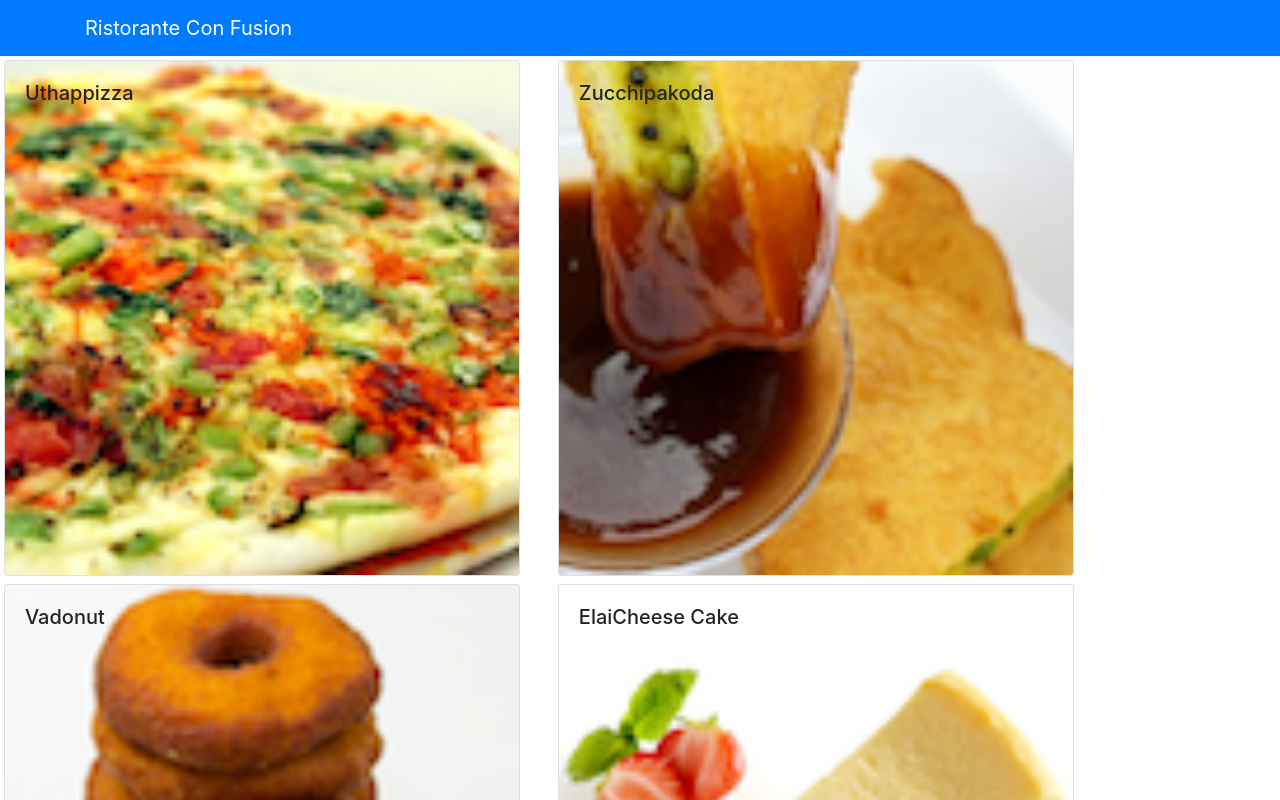
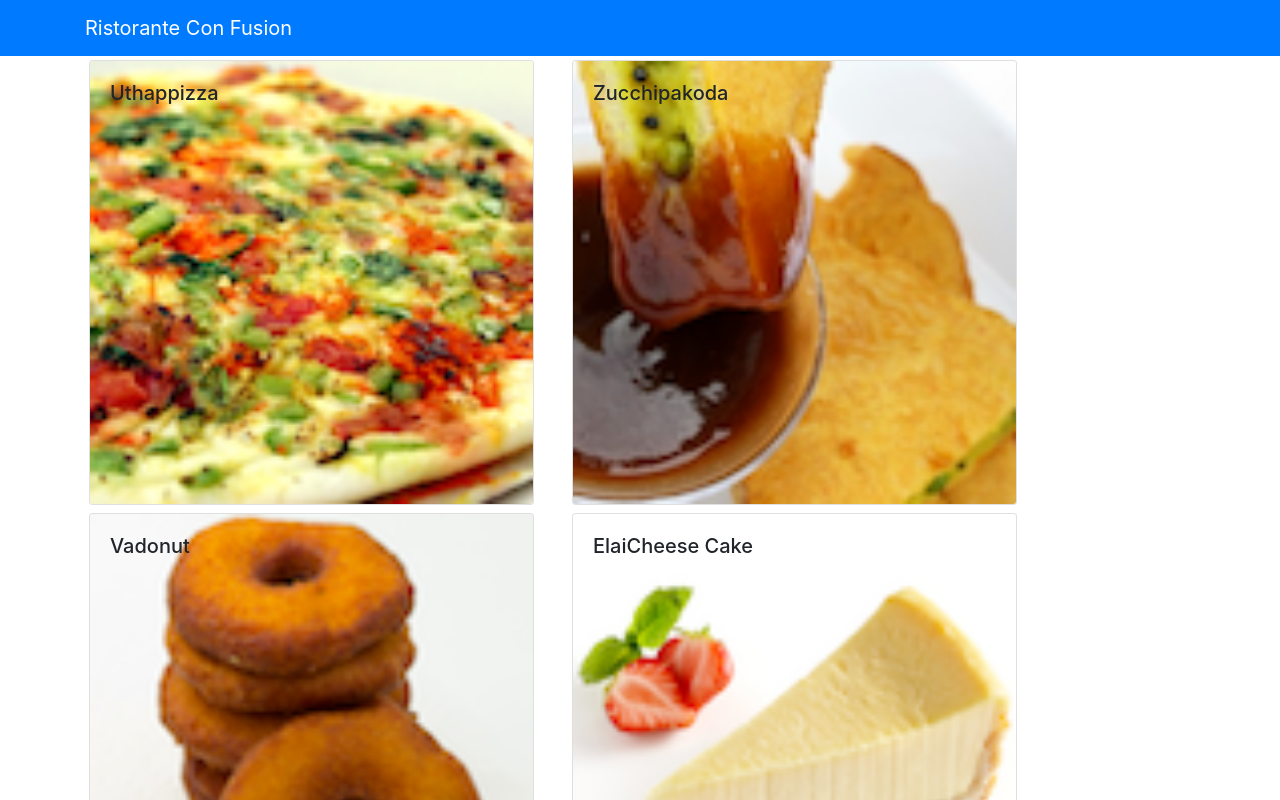
Before and after one commit to shounaknaik/React_course2, a React (Create React App) app: page / in a window 1280 px wide. Shown: the top 800 px of the page. Built offline with nearby package versions, Linux system fonts and the light colour scheme.

Commit message:
Functional Components

```diff
--- a/src/components/DishdetailComponent.js
+++ b/src/components/DishdetailComponent.js
@@ -1,14 +1,11 @@
-import React, {Component} from 'react';
+import React from 'react';
 import {Card, CardImg, CardImgOverlay, CardText,CardBody, CardTitle} from 'reactstrap';
 
 
 
-class Dishdetail extends Component{
-	constructor(props)
-	{
-		super(props);
-	}
-	renderComment(comments)
+
+
+	function RenderComment({comments})
 	{
 		const cmt=comments.map((comments)=>{
 			 return (
@@ -36,7 +33,7 @@
 		);
 	}
 
-	renderItem(dish){
+	function RenderItem({dish}){
 		return(
 				<div key={dish.id} className="col-12 col-md-5 m-1">
 				 	<Card>
@@ -53,22 +50,21 @@
 				);
 	}
 
-	render()
+	const DishDetail=(props)=>
 	{
-		const dish=this.props.dish;
+		const dish=props.dish;
 		if(dish==null)
 		{
 			return(<div></div>);
 		}
-		const item=this.renderItem(dish);
-		const comment=this.renderComment(dish.comments);
+
 		return(
 			<div className="row">
-				{item}
-				{comment}
+				<RenderItem dish={props.dish}/>
+				<RenderComment comments={props.dish.comments}/>
 			</div>
 		);
 	}
-}
 
-export default Dishdetail;
+
+export default DishDetail;
--- a/src/components/MenuComponent.js
+++ b/src/components/MenuComponent.js
@@ -1,58 +1,36 @@
-import React, {Component} from 'react';
-import {Card, CardImg, CardImgOverlay, CardText,CardBody, CardTitle} from 'reactstrap';
-import Dishdetail from './DishdetailComponent'
+import React from 'react';
+import { Card, CardImg, CardImgOverlay,
+    CardTitle } from 'reactstrap';
 
-class Menu extends Component{
-	constructor(props)
-	{
-		super(props);
+    function RenderMenuItem ({dish, onClick}) {
+        return (
+            <Card
+                onClick={() => onClick(dish.id)}>
+                <CardImg width="100%" src={dish.image} alt={dish.name} />
+                <CardImgOverlay>
+                    <CardTitle>{dish.name}</CardTitle>
+                </CardImgOverlay>
+            </Card>
+        );
     }
 
-	renderDish(dish){
-		if(dish!=null){
-			return(<Card>
-                    <CardImg top src={dish.image} alt={dish.name} />
-                    <CardBody>
-                      <CardTitle>{dish.name}</CardTitle>
-                      <CardText>{dish.description}</CardText>
-                    </CardBody>
-                </Card>);
+    const Menu = (props) => {
 
-
-		}
-		else{
-			return(<div></div>);
-		}
-	}
-	render(){
-		const menu=this.props.dishes.map((dish)=>{
-			return(
-				<div key={dish.id} className="col-12 col-md-5 m-1">
-				 	<Card onClick={()=>this.props.onClick(dish.id)}>
-
-				 		<CardImg width="100%" src={dish.image} alt={dish.name}/>
-
-				 		<CardImgOverlay>
-				 			<CardTitle>{dish.name}</CardTitle>
-
-				 		</CardImgOverlay>
-				 	</Card>
+        const menu = props.dishes.map((dish) => {
+            return (
+                <div className="col-12 col-md-5 m-1"  key={dish.id}>
+                    <RenderMenuItem dish={dish} onClick={props.onClick} />
                 </div>
             );
         });
+
         return (
-			<div clasName="container">
+            <div className="container">
                 <div className="row">
                     {menu}
-
-
-				</div>
-				<div className="row">
-
                 </div>
             </div>
         );
     }
-}
 
 export default Menu;
```
Lines whose indentation alone changed are shown as unchanged.
